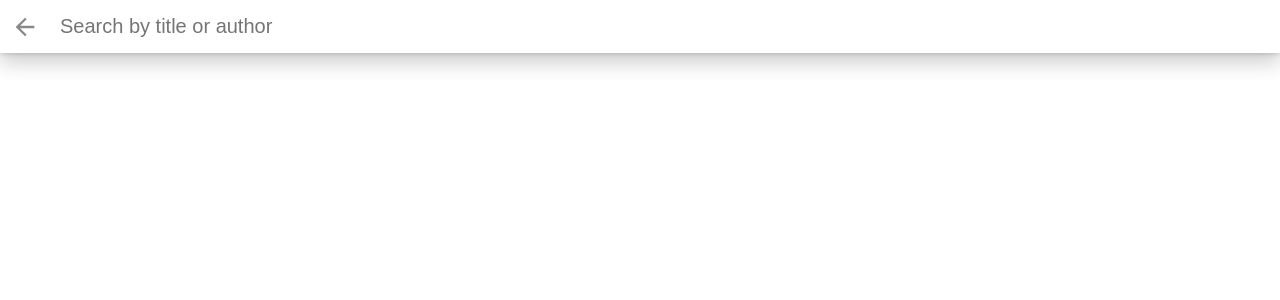
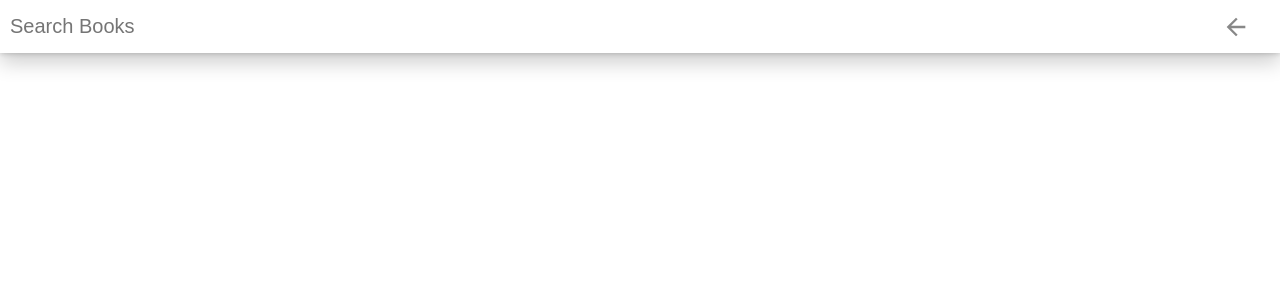
Before and after one commit to squilari/my-reads, a React (Create React App) app: page / in a window 1280 px wide. Both pictures are taken after a click on the link "Add a book". Shown: the top 300 px of the page. Built offline with nearby package versions, Linux system fonts and the light colour scheme.

Commit message:
Added search bar with no functionality

```diff
--- a/src/App.js
+++ b/src/App.js
@@ -4,21 +4,45 @@ import './App.css'
 
 class BooksApp extends React.Component {
   state = {
+    query: '',
+    showSearchPage: false,
+  }
+
+updateQuery = (query) => {
+    this.setState(() => ({
+      query: query.trim()
+    }))
+  }
     /**
      * TODO: Instead of using this state variable to keep track of which page
      * we're on, use the URL in the browser's address bar. This will ensure that
      * users can use the browser's back and forward buttons to navigate between
      * pages, as well as provide a good URL they can bookmark and share.
      */
-    showSearchPage: false
-  }
+
 
   render() {
+        const { query } = this.state
+    const { books} = this.props
+
+    const showingBooks = query === ''
+      ? books
+      : books.filter((c) => (
+          c.name.toLowerCase().includes(query.toLowerCase())
+        ))
     return (
       <div className="app">
         {this.state.showSearchPage ? (
           <div className="search-books">
             <div className="search-books-bar">
+          <input
+            className='search-bar-books'
+            type='text'
+            placeholder='Search Books'
+            value={query}
+            onChange={(event) => this.updateQuery(event.target.value)}
+          />
+
               <a className="close-search" onClick={() => this.setState({ showSearchPage: false })}>Close</a>
               <div className="search-books-input-wrapper">
                 {/*
```
